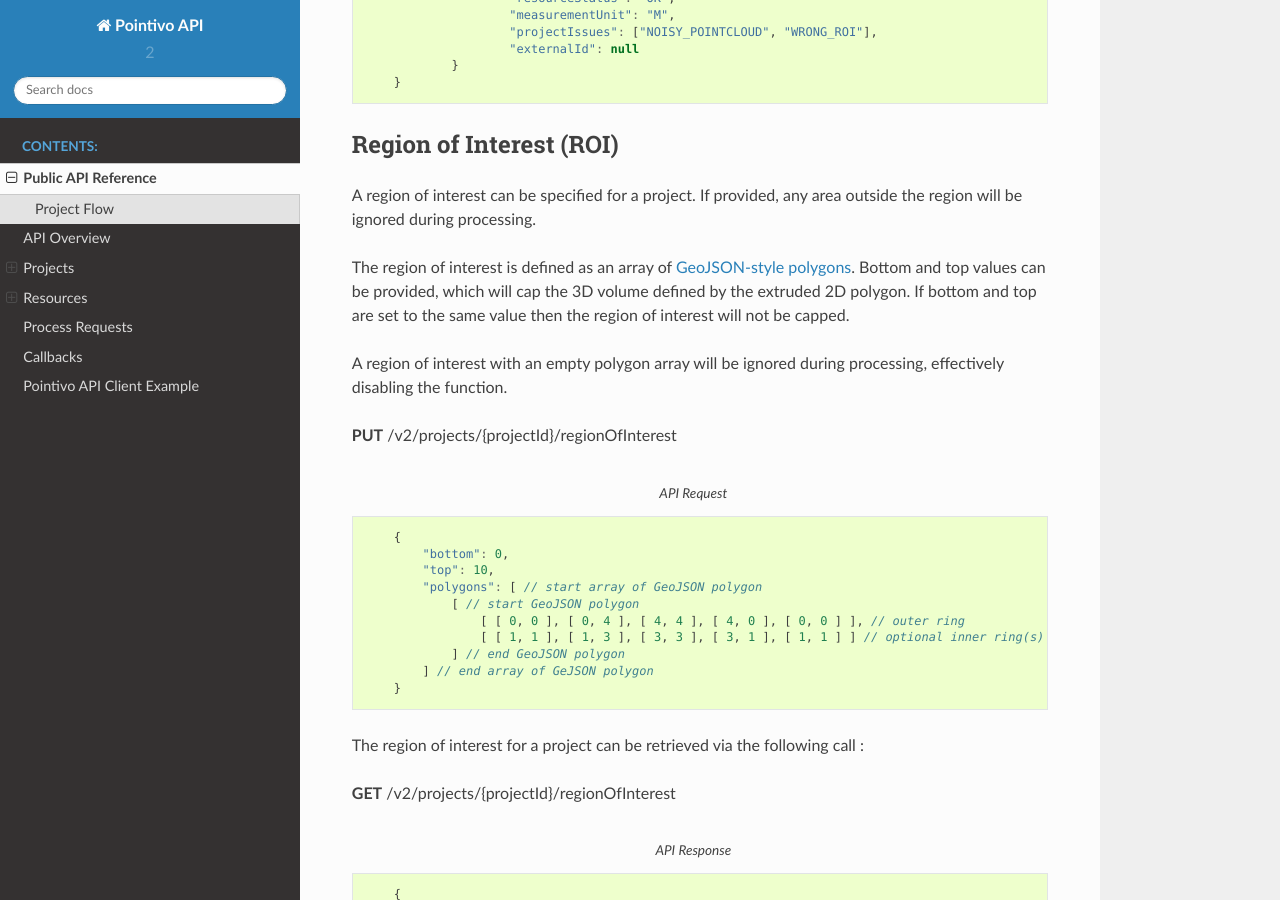
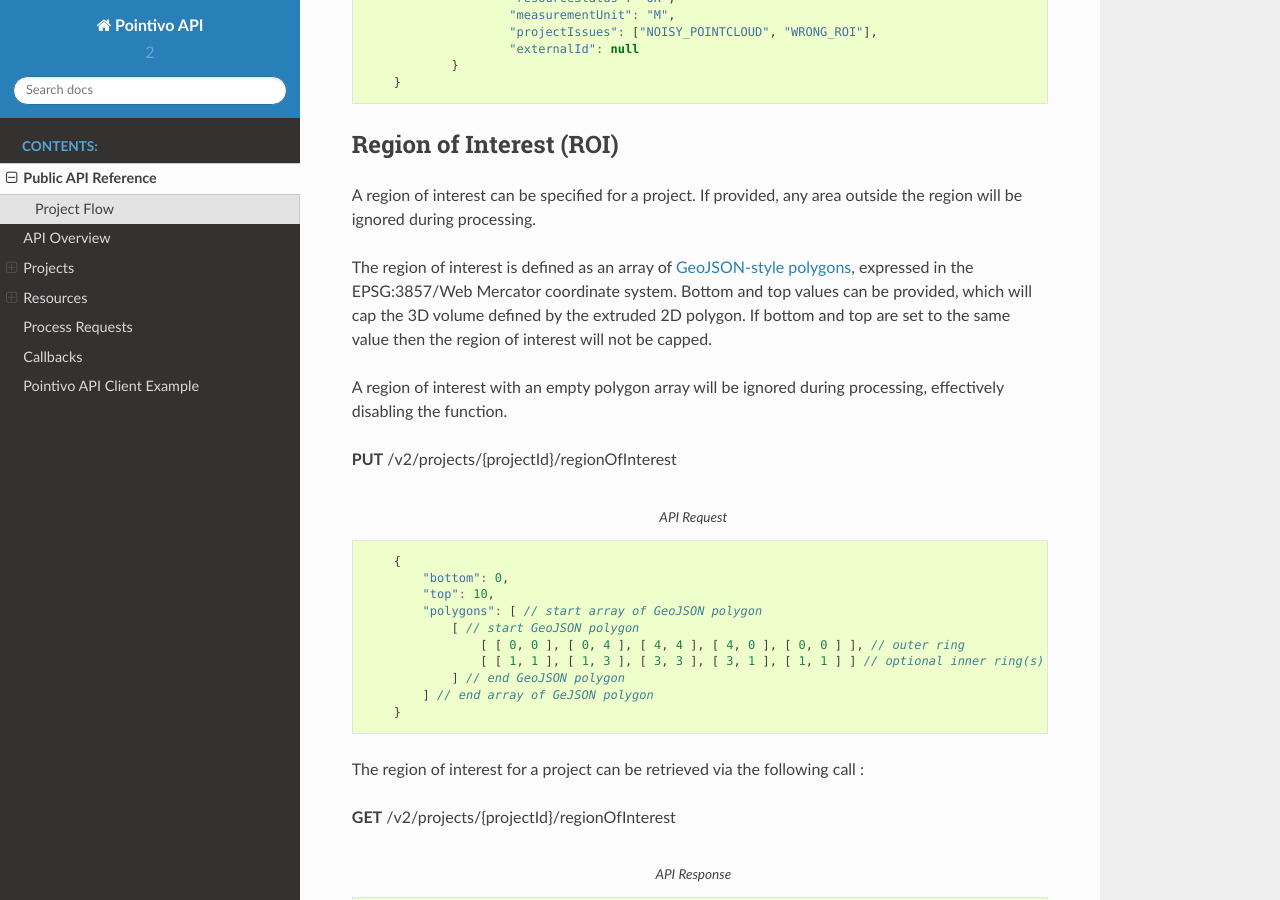
Before and after one commit to Pointivo/APIDocs, a Sphinx documentation site: the page built from docs/reference.rst, in a window 1280 px wide and 900 px high, scrolled down 4803 px. Built offline with Sphinx 7.4.7 and the Read the Docs theme 2.0.0, drawn with Linux system fonts in a browser that asks for light colours.

Commit message:
Update reference.rst

```diff
--- a/docs/reference.rst
+++ b/docs/reference.rst
@@ -225,7 +225,7 @@ Region of Interest  (ROI)
 
 A region of interest can be specified for a project.   If provided, any area outside the region will be ignored during processing.
 
-The region of interest is defined as an array of `GeoJSON-style polygons <https://tools.ietf.org/html/rfc7946#section-3.1.6>`_.   Bottom and top values can be provided, which will cap the 3D volume defined by the extruded 2D polygon.   If bottom and top are set to the same value then the region of interest will not be capped.
+The region of interest is defined as an array of `GeoJSON-style polygons <https://tools.ietf.org/html/rfc7946#section-3.1.6>`_, expressed in the EPSG:3857/Web Mercator coordinate system.   Bottom and top values can be provided, which will cap the 3D volume defined by the extruded 2D polygon.   If bottom and top are set to the same value then the region of interest will not be capped.
 
 A region of interest with an empty polygon array will be ignored during processing, effectively disabling the function.
 
```
